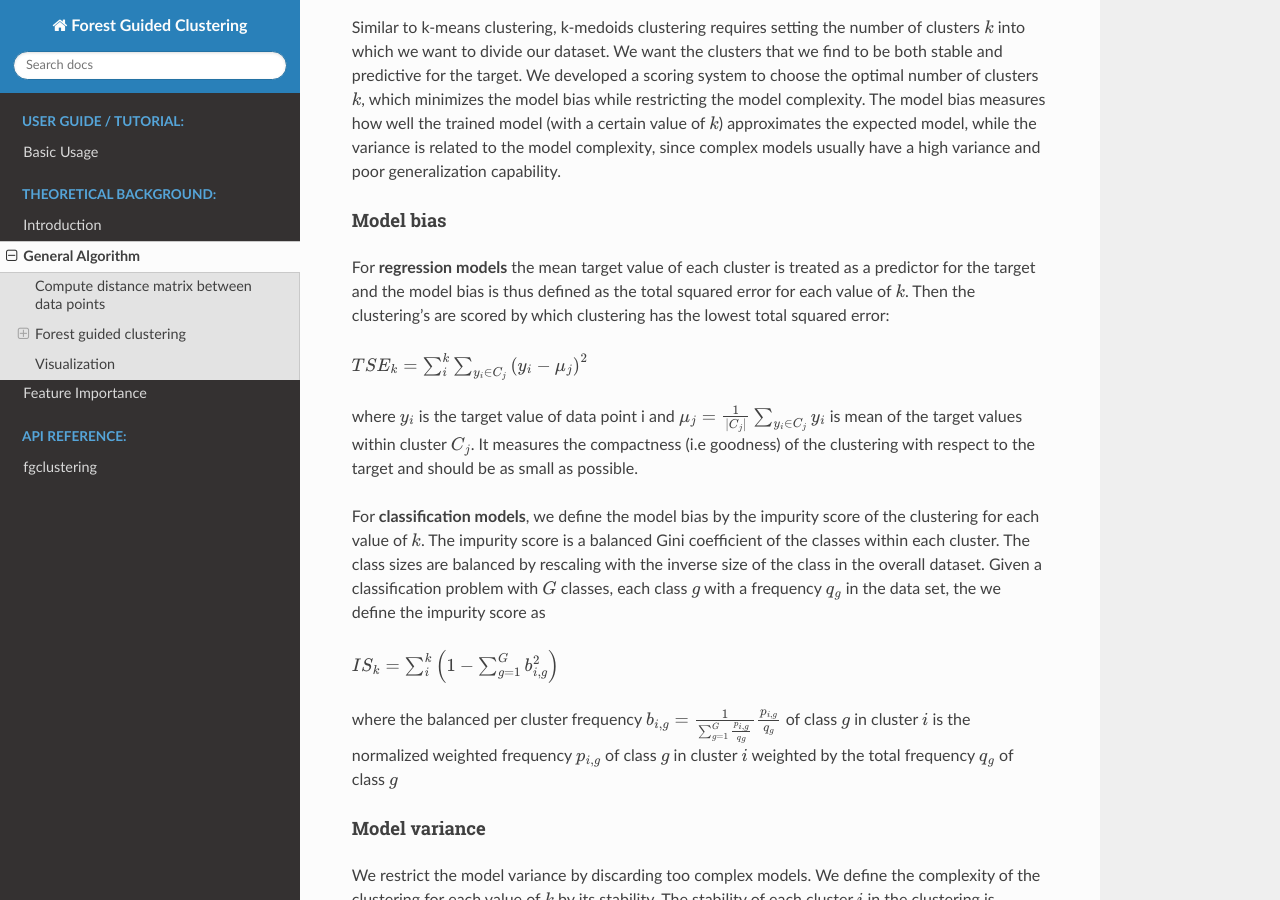
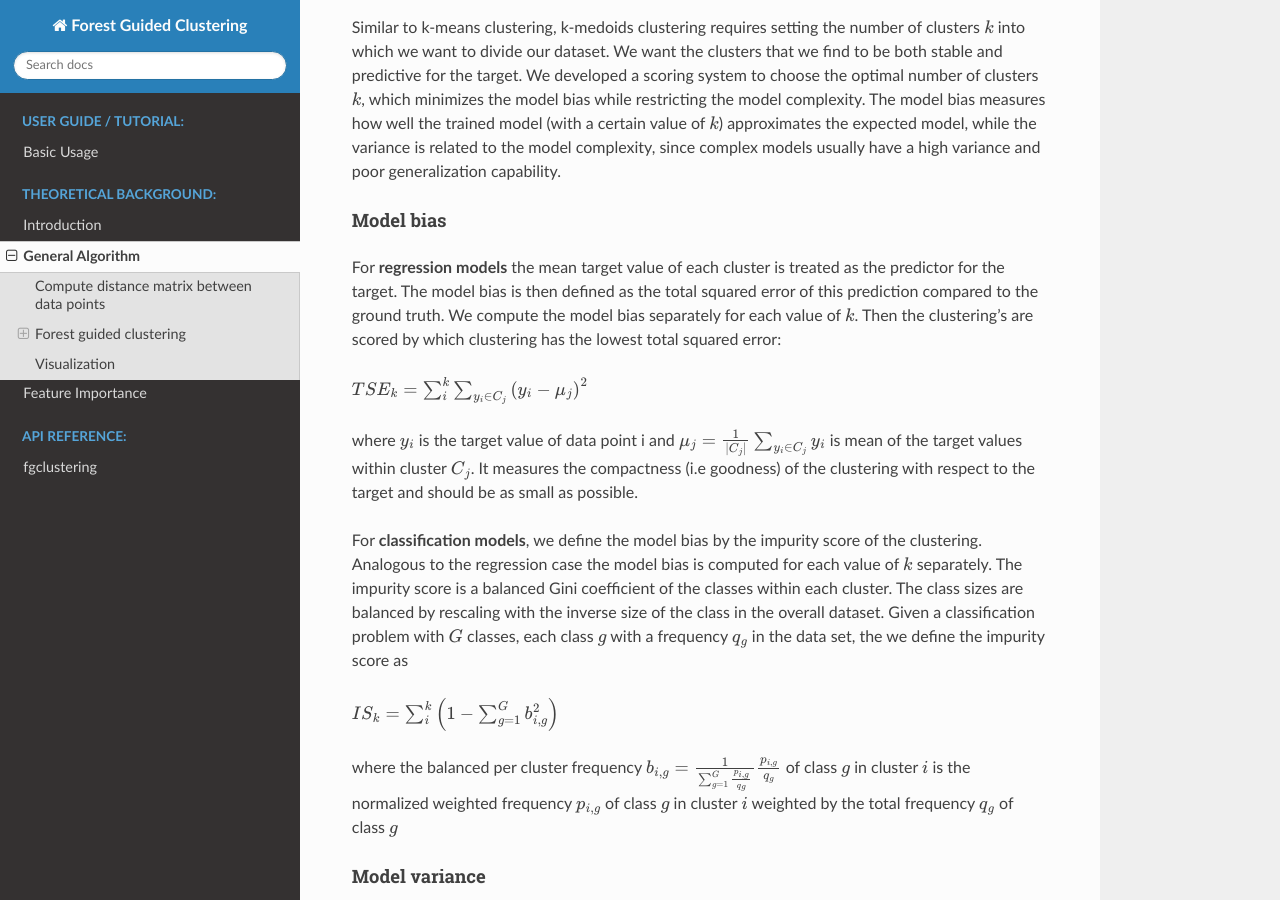
Before and after one commit to HelmholtzAI-Consultants-Munich/fg-clustering, a Sphinx documentation site: the page built from docs/source/general_algorithm.rst, in a window 1280 px wide and 900 px high, scrolled down 703 px. Built offline with Sphinx 7.4.7 and the Read the Docs theme 2.0.0, drawn with Linux system fonts in a browser that asks for light colours; pages that are not in the unit, such as notebooks, are missing from menus.

Commit message:
Update general_algorithm.rst

```diff
--- a/docs/source/general_algorithm.rst
+++ b/docs/source/general_algorithm.rst
@@ -36,8 +36,8 @@ usually have a high variance and poor generalization capability.
 Model bias
 """""""""""""
 
-For **regression models** the mean target value of each cluster is treated as a predictor for the target and the model bias
-is thus defined as the total squared error for each value of :math:`k`.
+For **regression models** the mean target value of each cluster is treated as the predictor for the target. The model bias
+is then defined as the total squared error of this prediction compared to the ground truth. We compute the model bias separately for each value of :math:`k`.
 Then the clustering's are scored by which clustering has the lowest total squared error:
 
 :math:`TSE_k = \sum_i^k \sum_{y_i \in C_j} \left( y_i - \mu_j \right)^2`
@@ -45,7 +45,7 @@ Then the clustering's are scored by which clustering has the lowest total square
 where :math:`y_i` is the target value of data point i and :math:`\mu_j = \frac{1}{|C_j|}\sum_{y_i \in C_j} y_i` is mean of the target values within cluster :math:`C_j`. It measures the compactness (i.e
 goodness) of the clustering with respect to the target and should be as small as possible.
 
-For **classification models**, we define the model bias by the impurity score of the clustering for each value of :math:`k`.
+For **classification models**, we define the model bias by the impurity score of the clustering. Analogous to the regression case the model bias is computed for each value of :math:`k` separately.
 The impurity score is a balanced Gini coefficient of the classes within each cluster. The class sizes are balanced by rescaling with the inverse size of the class in the overall dataset.
 Given a classification problem with :math:`G` classes, each class :math:`g` with a frequency :math:`q_g` in the data set,
 the we define the impurity score as
```
